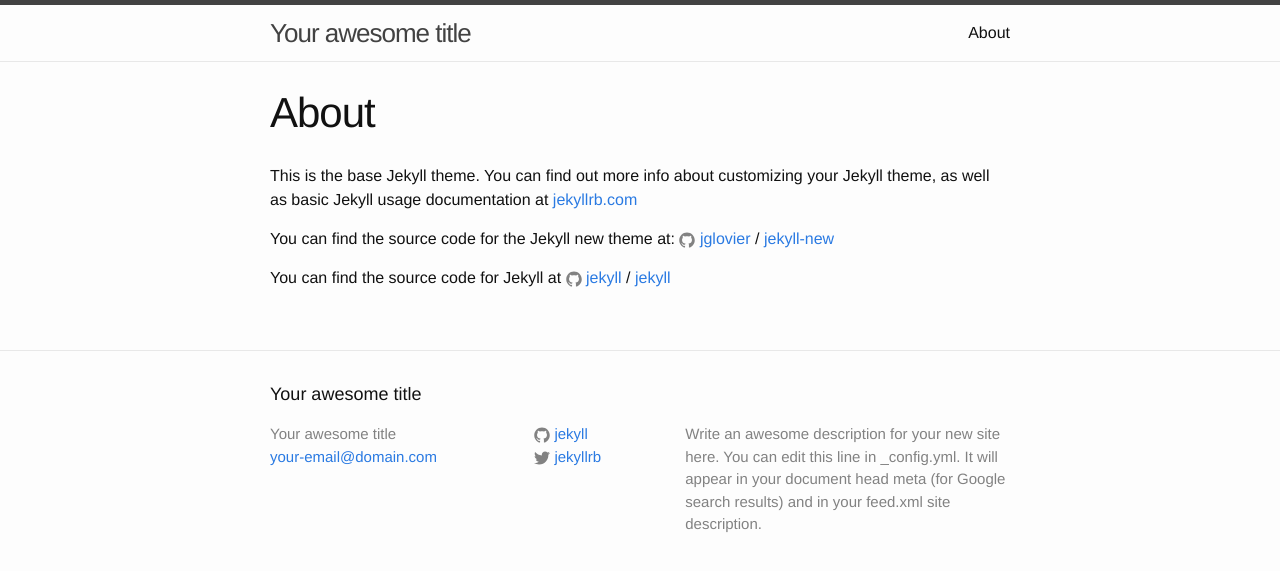
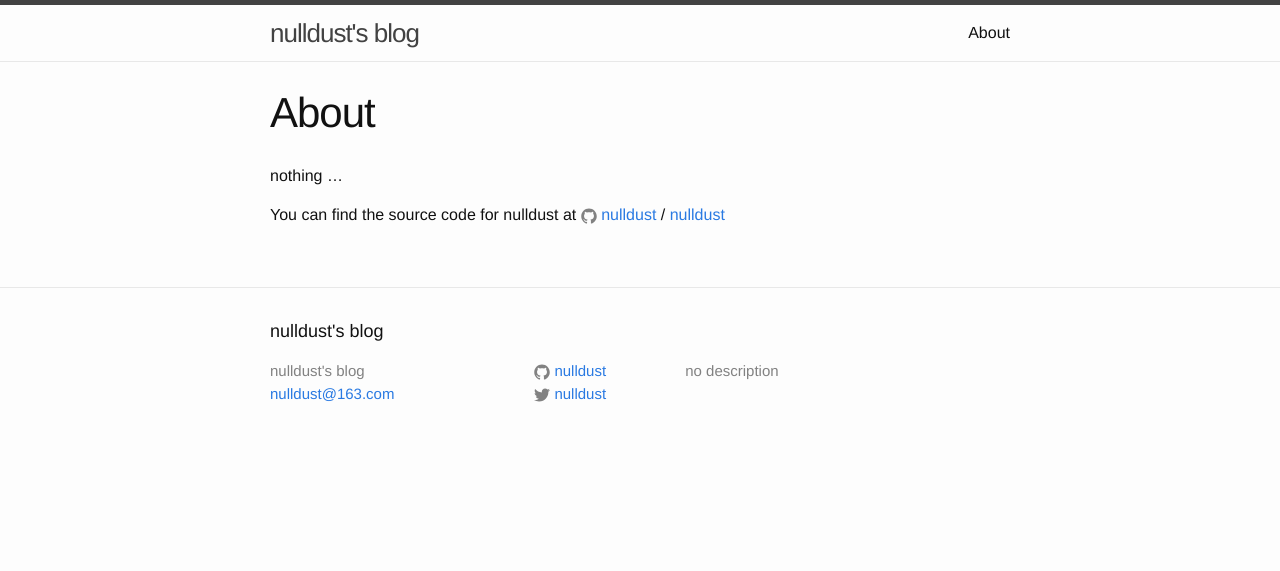
Before and after one commit to nulldust/nulldust-github.io, a Jekyll site: the page built from about.md, in a window 1280 px wide. Shown: the top 571 px of the page. Built offline with Jekyll 4.4.1, drawn with Linux system fonts in a browser that asks for light colours.

Commit message:
--qihw--修改config.yml ,增加标题等...

```diff
--- a/_config.yml
+++ b/_config.yml
@@ -6,16 +6,13 @@
 # 'jekyll serve'. If you change this file, please restart the server process.
 
 # Site settings
-title: Your awesome title
-email: your-email@domain.com
+title: nulldust's blog
+email: nulldust@163.com
 description: > # this means to ignore newlines until "baseurl:"
-  Write an awesome description for your new site here. You can edit this
-  line in _config.yml. It will appear in your document head meta (for
-  Google search results) and in your feed.xml site description.
-baseurl: "" # the subpath of your site, e.g. /blog
-url: "http://yourdomain.com" # the base hostname & protocol for your site
-twitter_username: jekyllrb
-github_username:  jekyll
+  no description
+url: "http://www.nulldust.com" # the base hostname & protocol for your site
+twitter_username: nulldust
+github_username:  nulldust
 
 # Build settings
 markdown: kramdown
--- a/about.md
+++ b/about.md
@@ -3,13 +3,8 @@ layout: page
 title: About
 permalink: /about/
 ---
+nothing ...
 
-This is the base Jekyll theme. You can find out more info about customizing your Jekyll theme, as well as basic Jekyll usage documentation at [jekyllrb.com](http://jekyllrb.com/)
-
-You can find the source code for the Jekyll new theme at:
-{% include icon-github.html username="jglovier" %} /
-[jekyll-new](https://github.com/jglovier/jekyll-new)
-
-You can find the source code for Jekyll at
-{% include icon-github.html username="jekyll" %} /
-[jekyll](https://github.com/jekyll/jekyll)
+You can find the source code for nulldust at
+{% include icon-github.html username="nulldust" %} /
+[nulldust](https://github.com/nulldust/nulldust.github.io)
```
